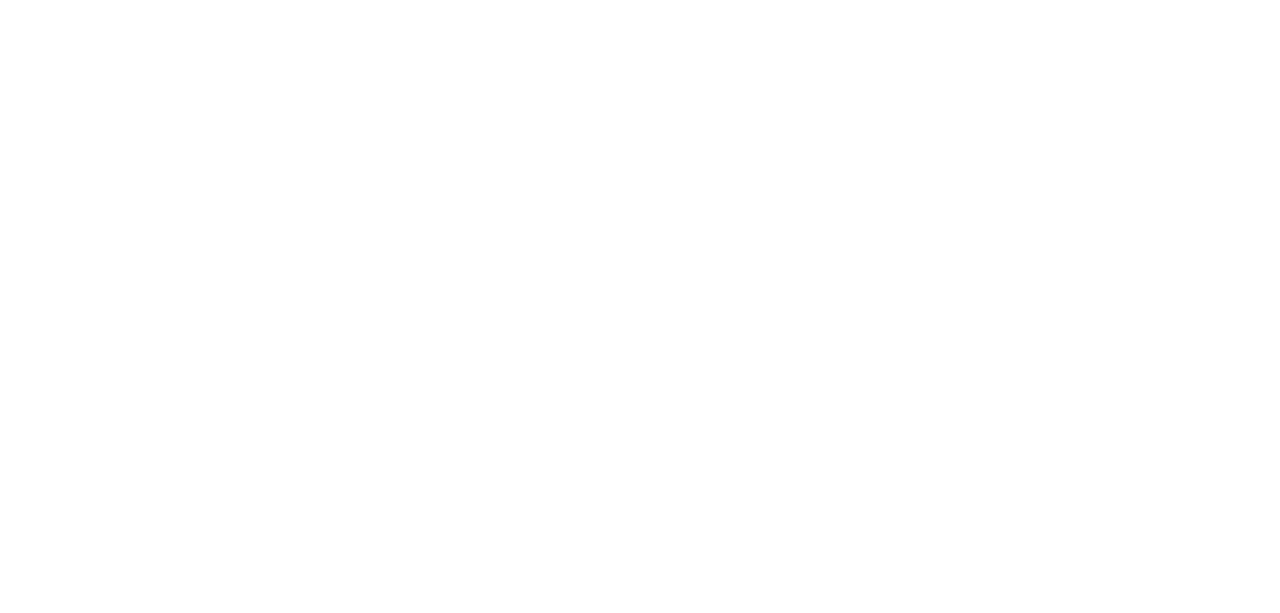
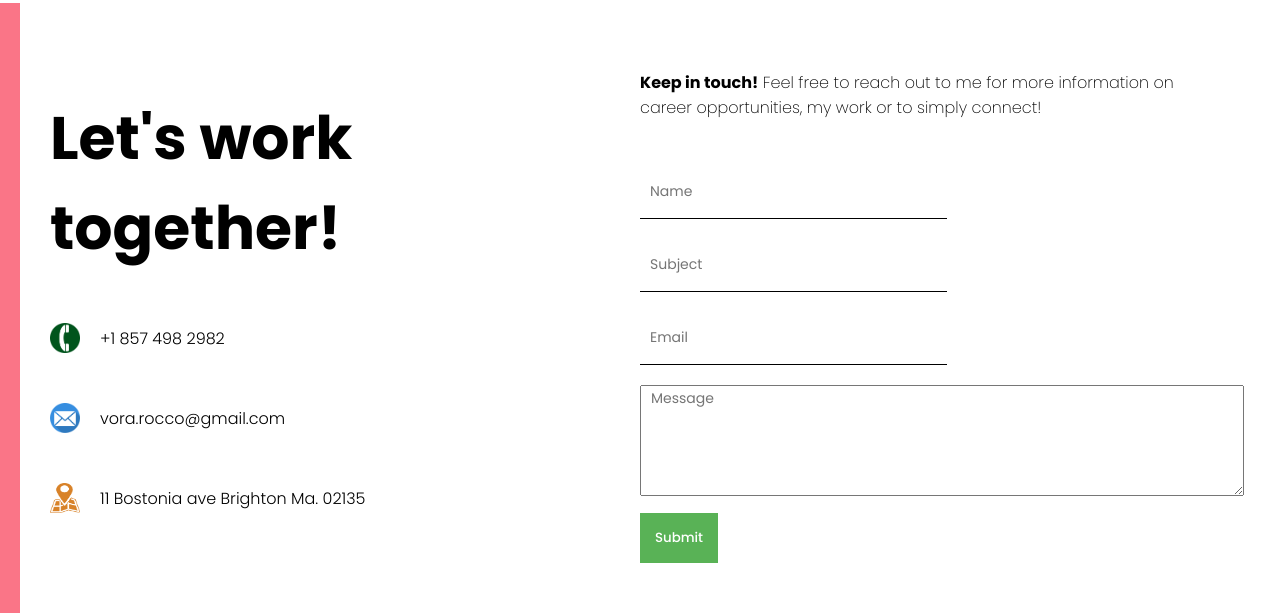
Before and after one commit to vorarocco/vora-portfolio, a React (Create React App) app: page / in a window 1280 px wide. Shown: the part 2567-3180 px from the top of the page. Before the commit the page ends 2206 px from the top, so only its background shows below. Built offline with nearby package versions, Linux system fonts and the light colour scheme.

Commit message:
contact complete

```diff
--- a/package.json
+++ b/package.json
@@ -3,6 +3,7 @@
   "version": "0.1.0",
   "private": true,
   "dependencies": {
+    "@emailjs/browser": "^3.6.2",
     "@testing-library/jest-dom": "^5.16.4",
     "@testing-library/react": "^13.0.1",
     "@testing-library/user-event": "^13.5.0",
--- a/src/App.js
+++ b/src/App.js
@@ -1,15 +1,16 @@
 import './App.css';
 import About from './components/about/About';
+import Contact from './components/contact/Contact';
 import Intro from './components/intro/Intro';
 import ProjectList from './components/projectList/ProjectList';
 
 function App() {
   return (
     <div>
-    {/* <h1>portfolio</h1> */}
     <Intro/>
     <About/>
     <ProjectList/>
+    <Contact/>
     </div>
   );
 }
--- /dev/null
+++ b/src/components/contact/Contact.jsx
@@ -0,0 +1,80 @@
+import React from 'react'
+import { useRef } from 'react'
+import './contact.css'
+import emailjs from '@emailjs/browser';
+import { useState } from 'react';
+
+const Contact = () => {
+    const formRef = useRef()
+    const [sent, setSent] = useState(false)
+
+    const handleSubmit = (e)=>{
+        e.preventDefault()
+
+        emailjs.sendForm(
+            'service_7evvrkx',
+            'template_tlapaai',
+            formRef.current,
+            'lH-sD0dBEZN3Duv-l'
+        )
+        .then((result) => {
+            console.log(result.text);
+            setSent(true)
+        }, (error) => {
+            console.log(error.text);
+        });
+
+    }
+  return (
+    <div className='c'>
+        <div className="c-bg"></div>
+        <div className="c-wrapper">
+            <div className="c-left">
+                <h1 className="c-title">
+                    Let's work together!
+                </h1>
+                <div className="c-info">
+                    <div className="c-info-item">
+                        <img src="/images/mobile.png" alt="" className='c-icon'/>
+                        +1 857 498 2982
+                    </div>
+
+                    <div className="c-info-item">
+                        <img src="/images/email.png" alt="" className='c-icon'/>
+                        vora.rocco@gmail.com
+                    </div>
+
+                    <div className="c-info-item">
+                        <img src="/images/address.png" alt="" className='c-icon'/>
+                        11 Bostonia ave Brighton Ma. 02135
+                    </div>
+                </div>
+            </div>
+            <div className="c-right">
+                <p className="c-desc">
+                    <b>Keep in touch!</b> Feel free to reach out to me for more information on career opportunities, my work or to simply connect!
+                </p>
+                <form ref={formRef} onSubmit={handleSubmit}>
+                    <input
+                        type="text"
+                        placeholder='Name' name='user_name'/>
+                    <input
+                        type="text"
+                        placeholder='Subject' name='user_subject'/>
+                    <input
+                        type="text"
+                        placeholder='Email' name='user_email'/>
+                    <textarea
+                        rows="5"
+                        placeholder='Message'
+                        name='message'/>
+                    <button>Submit</button>
+                    {sent && "Your message is sent! Thank you :)"}
+                </form>
+            </div>
+        </div>
+    </div>
+  )
+}
+
+export default Contact
--- /dev/null
+++ b/src/components/contact/contact.css
@@ -0,0 +1,81 @@
+.c{
+    height: 100vh;
+    position: relative;
+}
+
+.c-bg{
+    width: 20px;
+    height: 100%;
+    background-color: rgb(250, 117, 135);
+    position: absolute;
+}
+
+.c-wrapper {
+    padding: 50px;
+    display: flex;
+}
+
+.c-left {
+    flex: 1;
+}
+
+.c-right {
+    flex: 1;
+    display: flex;
+    flex-direction: column;
+    align-items: center;
+    justify-content: center;
+}
+
+.c-title {
+    font-size: 60px;
+    width: 80%;
+}
+
+.c-info-item {
+    display: flex;
+    align-items: center;
+    margin: 50px 0px;
+    font-weight: 300;
+    width: 70%;
+}
+
+.c-icon {
+    width: 30px;
+    height: 30px;
+    margin-right: 20px;
+}
+
+.c-desc {
+    font-weight: 200;
+}
+
+form {
+    margin-top: 20px;
+}
+
+input {
+    width: 50%;
+    height: 50px;
+    border: none;
+    border-bottom: 1px solid black;
+    margin: 10px 0px;
+    font-size: 14px;
+    padding-left: 10px;
+}
+
+textarea {
+    width: 100%;
+    margin: 10px 0px;
+    font-size: 14px;
+    padding-left: 10px;
+}
+
+button {
+    border: none;
+    padding: 15px;
+    background-color: #59b256;
+    color: white;
+    font-weight: 500;
+    cursor: pointer;
+}
--- a/src/components/myProject/project.css
+++ b/src/components/myProject/project.css
@@ -1,8 +1,10 @@
 .p{
     /* for 4 cards */
-    width: 22%;
+    /* width: 22%; */
     /* for 3 cards */
     /* width: 30%; */
+    /* for 2 cards */
+    width: 40%;
     height: 40vh;
     margin: 20px 10px;
     border: 2px solid rgb(243, 242, 242);
```
Also changed, not shown: public/images/mobile.png (added), 1 other file (tests, documents, lock files or other folders).
